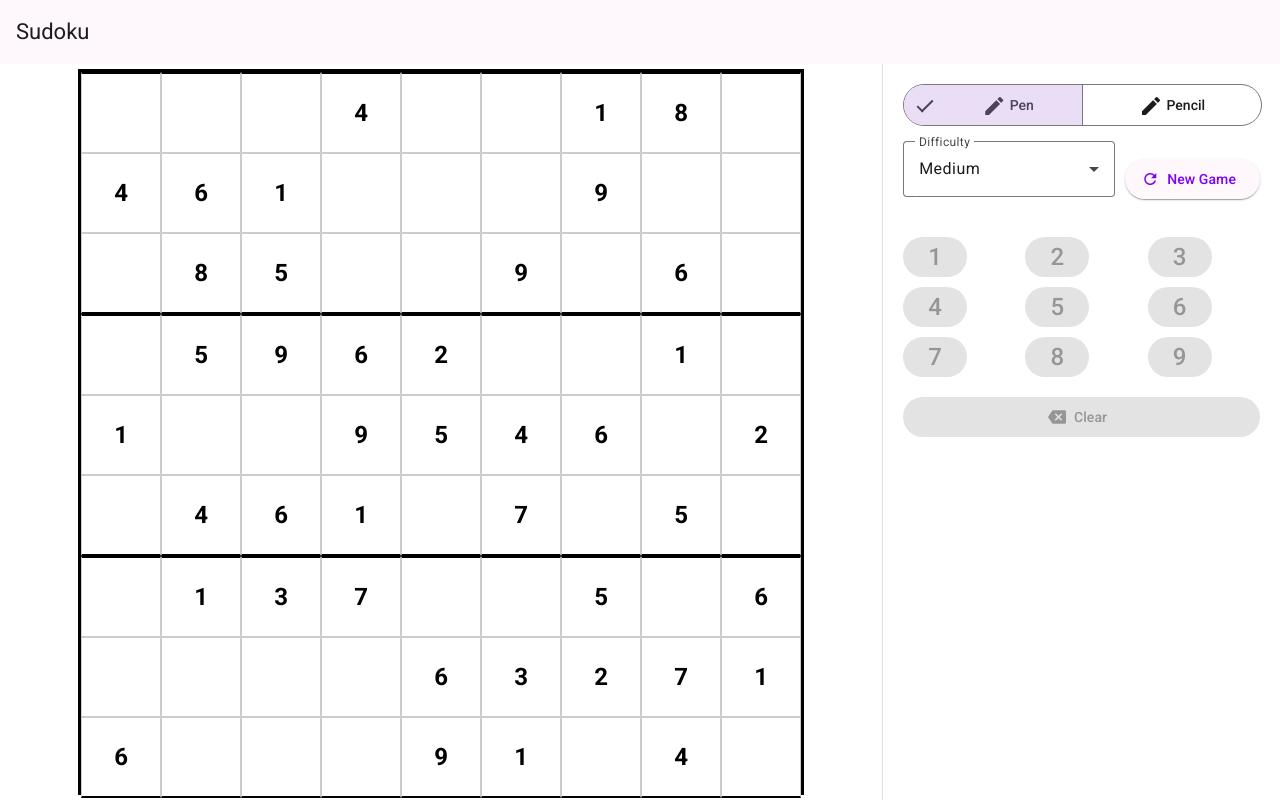
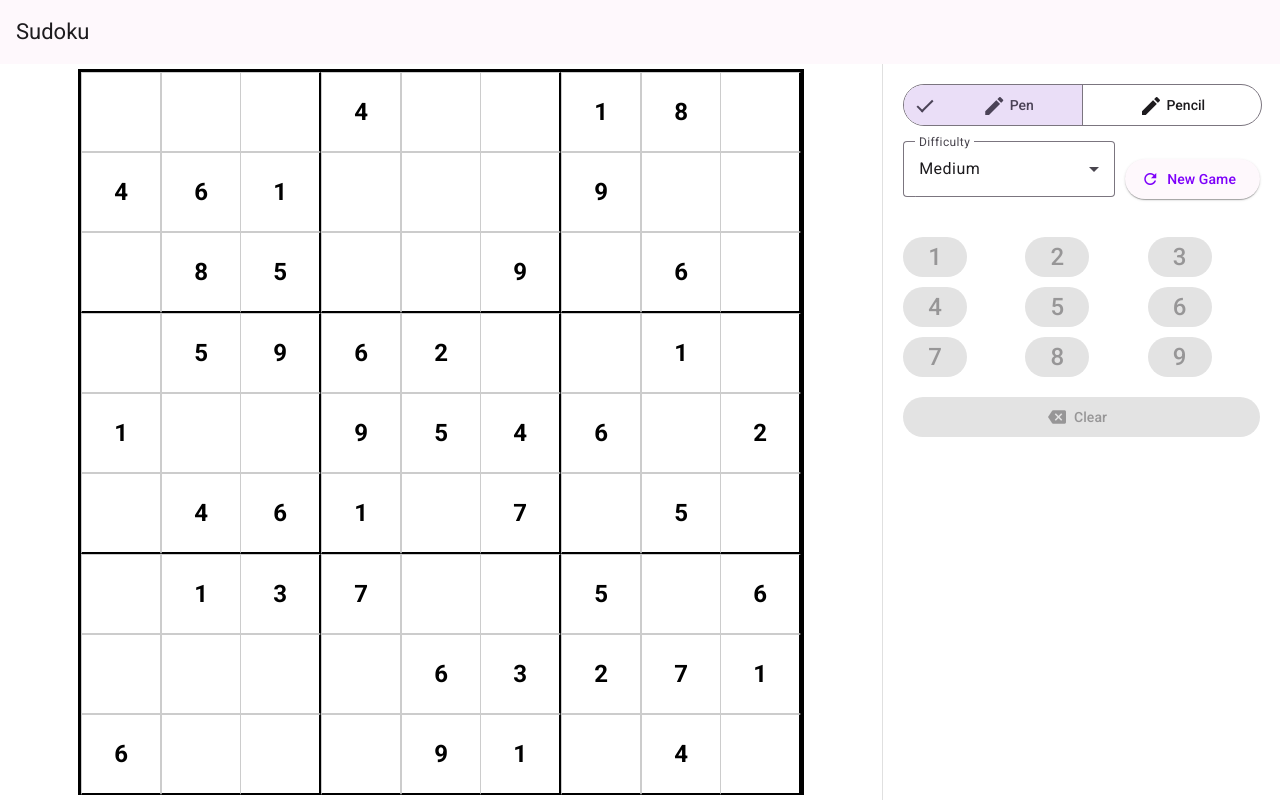
Before and after one commit to why-pengo/angular-sudoku3, an Angular app: page / in a window 1280 px wide. Built offline with nearby package versions, Linux system fonts and the light colour scheme.

Commit message:
This CSS fix works in both Firefox and Safari

```diff
--- a/src/app/sudoku-board.scss
+++ b/src/app/sudoku-board.scss
@@ -38,21 +38,16 @@
   transition: background-color 0.2s;
   font-size: clamp(16px, 3vmin, 32px);
 
-  //&:nth-child(3n) {
-  //  border-right: 2px solid #000;
-  //}
-
-  //&:nth-child(3n+1) {
-  //  border-left: 2px solid #000;
-  //}
+  &:nth-child(3n) {
+    border: none;
+    border-top: 1px solid #ccc;
+    border-bottom: 1px solid #ccc;
+    border-right: 2px solid #000;
+  }
 }
 
 .row:nth-child(3n) .cell {
   border-bottom: 2px solid #000;
-}
-
-.row:nth-child(3n+1) .cell {
-  border-top: 2px solid #000;
 }
 
 .cell-value {
```
